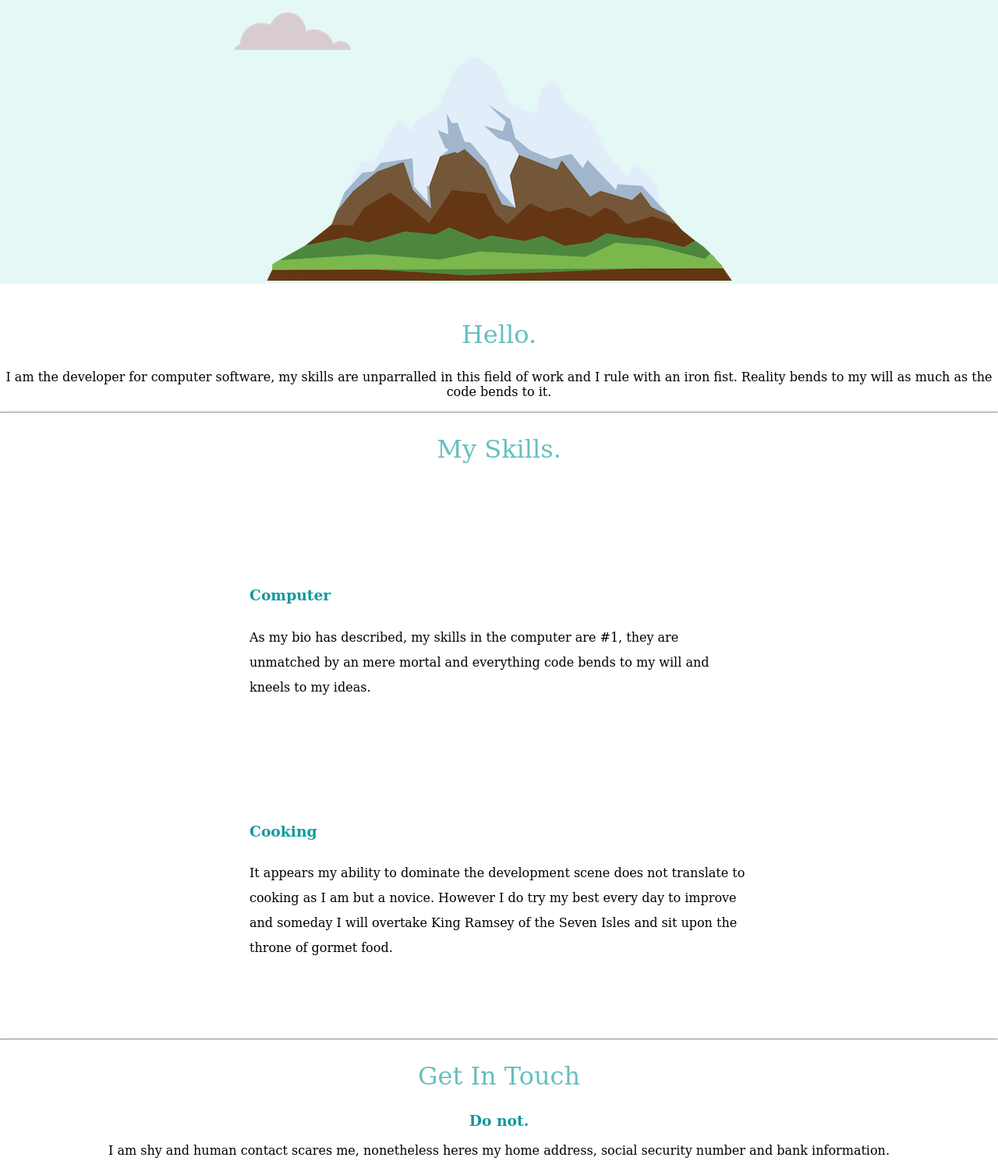
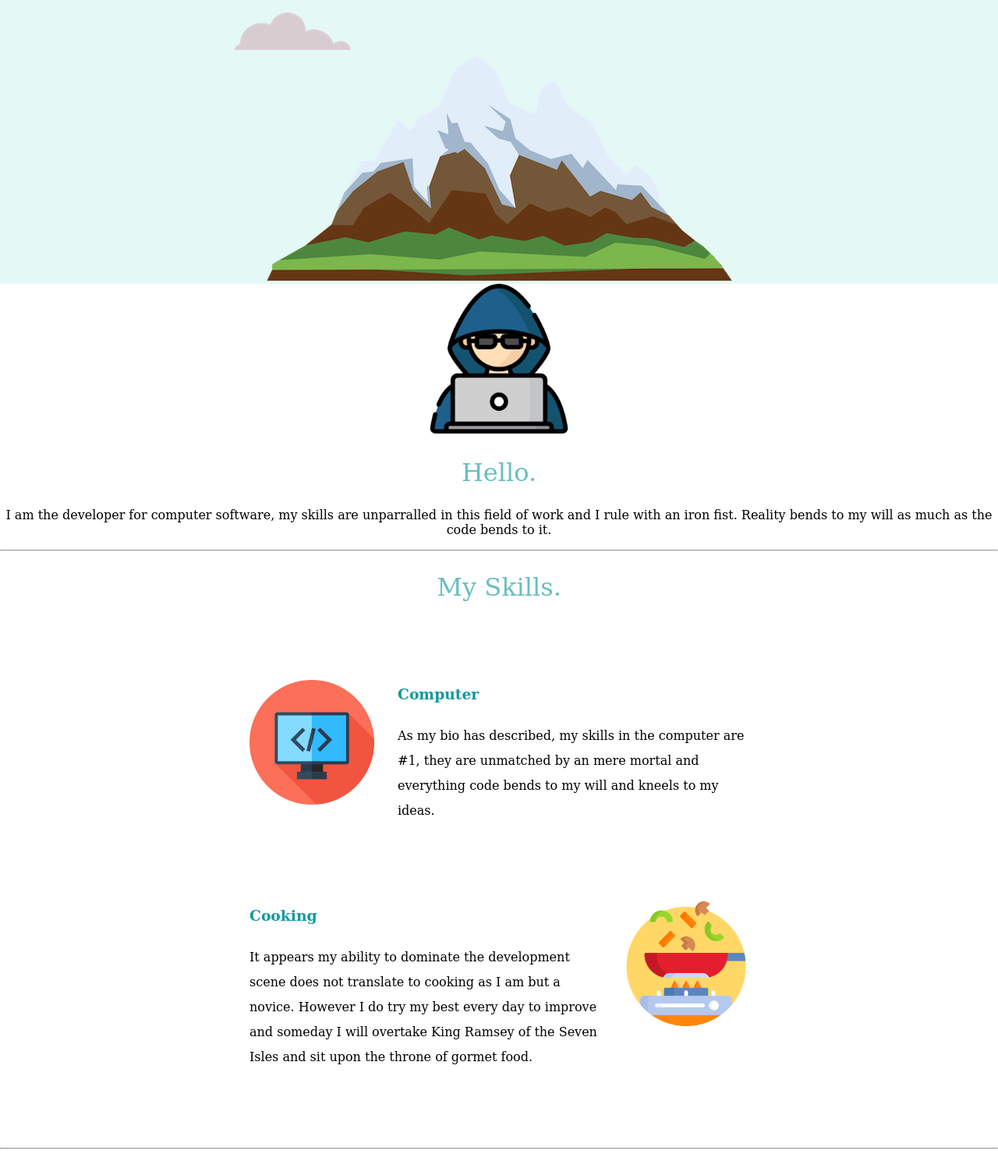
Before and after one commit to HavocTheUsurper/css_personal_site, a plain HTML site: page index.html in a window 1280 px wide. Shown: the part 334-1832 px from the top of the page at 78% size. Drawn offline with Linux system fonts and the light colour scheme.

Commit message:
Add files via upload

```diff
--- a/index.html
+++ b/index.html
@@ -18,7 +18,7 @@
 	</div>
 	<div class="middle-container">
   <div class="profile">
-    <img src="" alt="">
+    <img class="me" src="hacker.png" alt="hacker">
     <h2>Hello.</h2>
     <p>I am the developer for computer software, my skills are unparralled in this field of work and I rule with an iron fist. Reality bends to my will as much as the code bends to it.</p>
   </div>
@@ -26,12 +26,12 @@
   <div class="skills">
     <h2>My Skills.</h2>
     <div class="skill-row">
-      <img class="" src="" alt="">
+      <img class="skills-img" src="tools-and-utensils.png" alt="tools">
       <h3>Computer</h3>
       <p>As my bio has described, my skills in the computer are #1, they are unmatched by an mere mortal and everything code bends to my will and kneels to my ideas.</p>
     </div>
     <div class="skill-row">
-      <img class="" src="" alt="">
+      <img class="cooking-img" src="saute.png" alt="cook">
       <h3>Cooking</h3>
       <p>It appears my ability to dominate the development scene does not translate to cooking as I am but a novice. However I do try my best every day to improve and someday I will overtake King Ramsey of the Seven Isles and sit upon the throne of gormet food.</p>
     </div>
```
